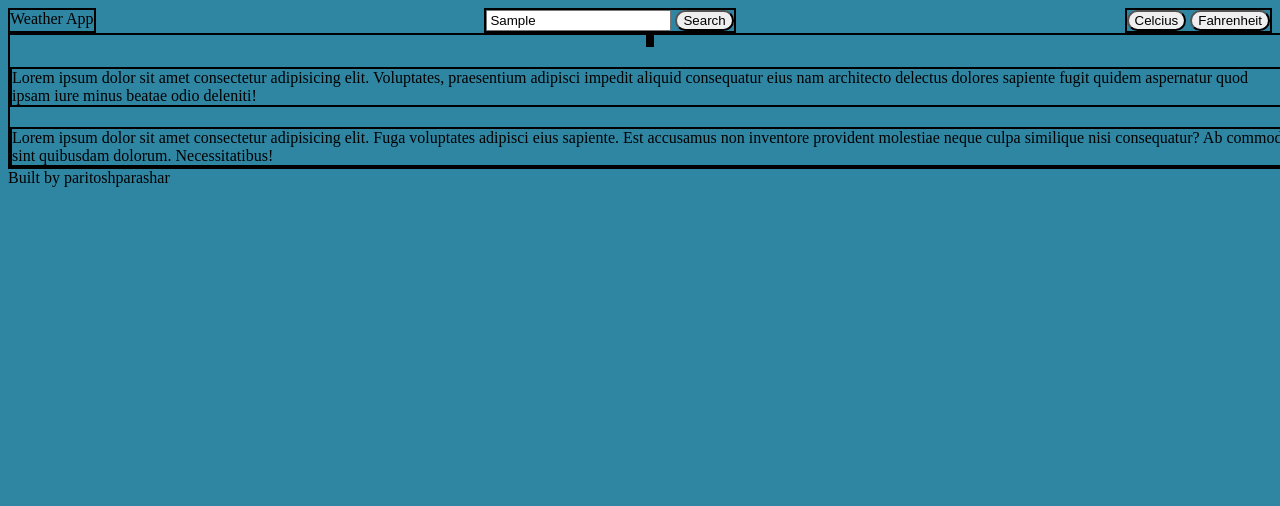
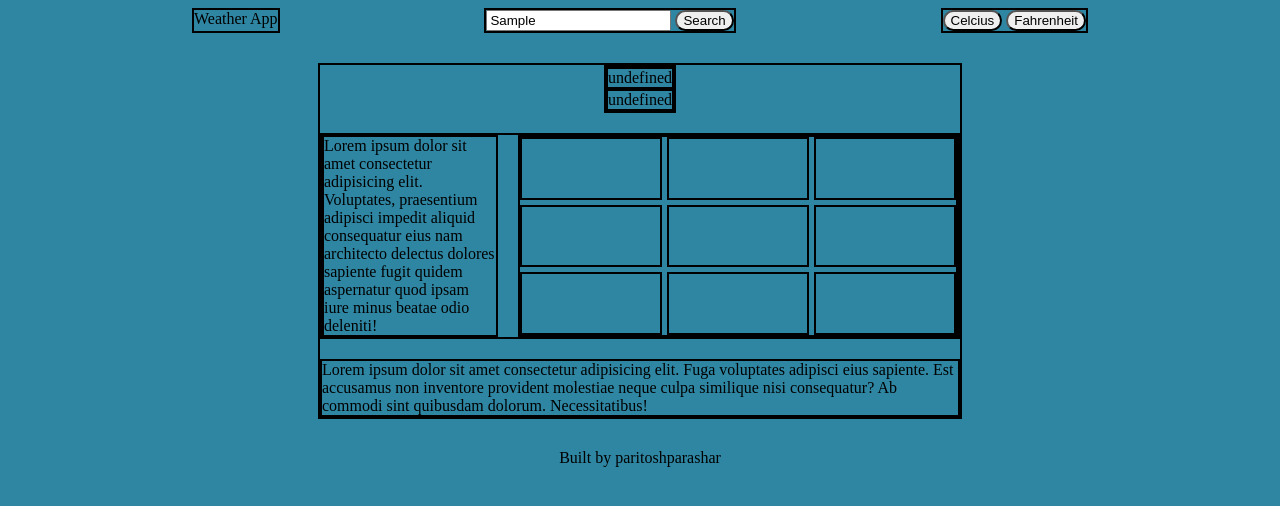
Before and after one commit to paritoshparashar/Weather-App, a website built with webpack: page src/template.html in a window 1280 px wide. Both pictures are taken after typing "Sample" into the empty fields and a click on the button "Search". Built offline with nearby package versions, Linux system fonts and the light colour scheme; no server answers.

Commit message:
Production files for Github Live Pages

```diff
--- a/src/index.js
+++ b/src/index.js
@@ -19,11 +19,10 @@ async function timeZoneRequest (city) {
     let timeZoneObj = await timeZone.json();
 
     let region = `${timeZoneObj.location.name}, ${timeZoneObj.location.country} `
-    document.getElementById("location").innerHTML = region;
 
     let date = getFormattedDate((timeZoneObj.location.localtime).split(' ')[0]);
     let time = (timeZoneObj.location.localtime).split(' ')[1];
-    document.getElementById("time").innerHTML = (date + ' | ' + time);
+    return [region , (date + ' | ' + time)];
 
 }
 
@@ -77,8 +76,20 @@ async function currentWeatherRequest (city){
 
 document.getElementById('searchBtn').onclick = function start (){
 
+    display();
+
+}
+
+
+function display () {
+
     let city = cityInput.value;
+
     makeWeatherRequest(city);
-    timeZoneRequest(city)
+    let zone = timeZoneRequest(city);
+
+    document.getElementById("location").innerHTML = zone[0];
+
+    document.getElementById("time").innerHTML = zone[1];
     currentWeatherRequest(city);
 }
--- a/src/main.css
+++ b/src/main.css
@@ -3,11 +3,16 @@
 body {
     background: rgb(47, 134, 163);
     height: 100vh;
+    display: flex;
+    flex-direction: column;
+    align-items: center;
+    gap: 30px;
 }
 
 header {
     display: flex;
     justify-content: space-between;
+    width: 70vw;
 }
 
 button {
@@ -15,15 +20,26 @@ button {
 }
 
 .content {
-    width: 100vw;
+    width: 50vw;
     display: flex;
     flex-direction: column;
     align-items: center;
     gap: 20px;
 
 }
-.searchInfo > #location {
 
+.content > .forecast {
+    display: grid;
+    grid-template-columns: 2fr 5fr;
+    gap: 20px;
+}
+
+.forecast > .currentConditions {
+
+    display: grid;
+    grid-template-columns: 1fr 1fr 1fr;
+    grid-template-rows: 1fr 1fr 1fr;
+    gap: 5px;
 }
 
 div {
--- a/src/template.html
+++ b/src/template.html
@@ -26,7 +26,20 @@
             <div id="time"></div>
         </div>
 
-        <div class="forecast">Lorem ipsum dolor sit amet consectetur adipisicing elit. Voluptates, praesentium adipisci impedit aliquid consequatur eius nam architecto delectus dolores sapiente fugit quidem aspernatur quod ipsam iure minus beatae odio deleniti!</div>
+        <div class="forecast">
+            <div class="currentForecast">Lorem ipsum dolor sit amet consectetur adipisicing elit. Voluptates, praesentium adipisci impedit aliquid consequatur eius nam architecto delectus dolores sapiente fugit quidem aspernatur quod ipsam iure minus beatae odio deleniti!</div>
+            <div class="currentConditions">
+                <div class="property" id="1"></div>
+                <div class="property" id="2"></div>
+                <div class="property" id="3"></div>
+                <div class="property" id="4"></div>
+                <div class="property" id="5"></div>
+                <div class="property" id="6"></div>
+                <div class="property" id="7"></div>
+                <div class="property" id="8"></div>
+                <div class="property" id="9"></div>
+            </div>
+        </div>
 
         <div class="weekly-forecast">Lorem ipsum dolor sit amet consectetur adipisicing elit. Fuga voluptates adipisci eius sapiente. Est accusamus non inventore provident molestiae neque culpa similique nisi consequatur? Ab commodi sint quibusdam dolorum. Necessitatibus!</div>
     </div>
```
Also changed, not shown: dist/index.html (added), dist/main.js (added), 2 other files.
